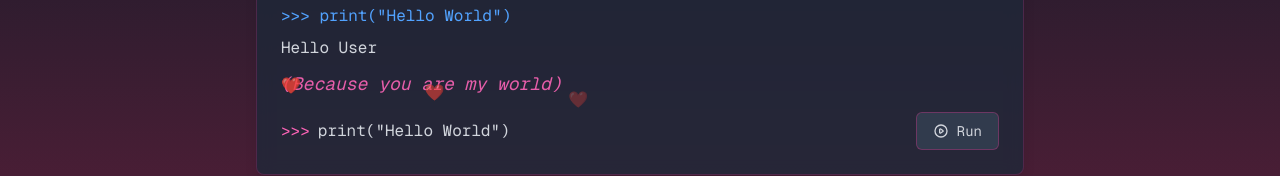
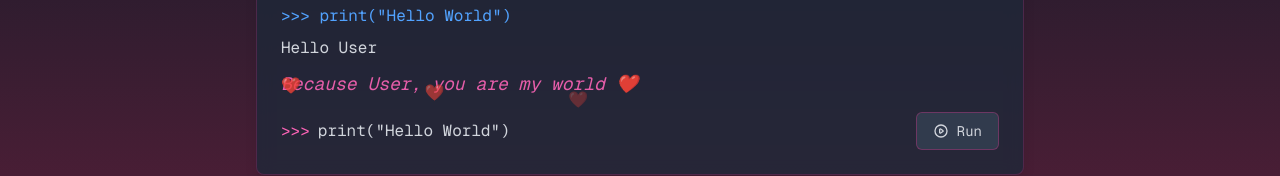
Before and after one commit to kyawphyothu/hello-world-romance, a Next.js app: page /terminal in a window 1280 px wide. Both pictures are taken after a click on the button "Run". Shown: the part 207-383 px from the top of the page. Built offline with nearby package versions, Linux system fonts and the light colour scheme.

Commit message:
Update greeting logic in TerminalPage: renamed variables for clarity, modified greeting message to include the user's first name, and adjusted the display of the love message accordingly.

```diff
--- a/src/app/terminal/page.tsx
+++ b/src/app/terminal/page.tsx
@@ -10,13 +10,14 @@ export default function TerminalPage() {
   const [typedGreeting, setTypedGreeting] = useState('')
   const searchParams = useSearchParams()
   const router = useRouter()
-  const name = searchParams.get('name') || 'User'
+  const fullName = searchParams.get('name') || 'User'
+  const firstName = fullName.split(' ')[0]
 
   const handleRun = () => {
     setOutput(prev => [...prev, `>>> print("Hello World")`])
     // Start typewriter effect
     let currentIndex = 0
-    const greeting = `Hello ${name}`
+    const greeting = `Hello ${fullName}`
     const interval = setInterval(() => {
       if (currentIndex <= greeting.length) {
         setTypedGreeting(greeting.slice(0, currentIndex))
@@ -134,7 +135,7 @@ export default function TerminalPage() {
                     transition={{ duration: 0.8, ease: "easeOut" }}
                     className="text-pink-400 italic text-lg"
                   >
-                    (Because you are my world)
+                    Because {firstName}, you are my world ❤️
                   </motion.div>
                   {/* Floating Love Icons */}
                   {[...Array(5)].map((_, i) => (
```
